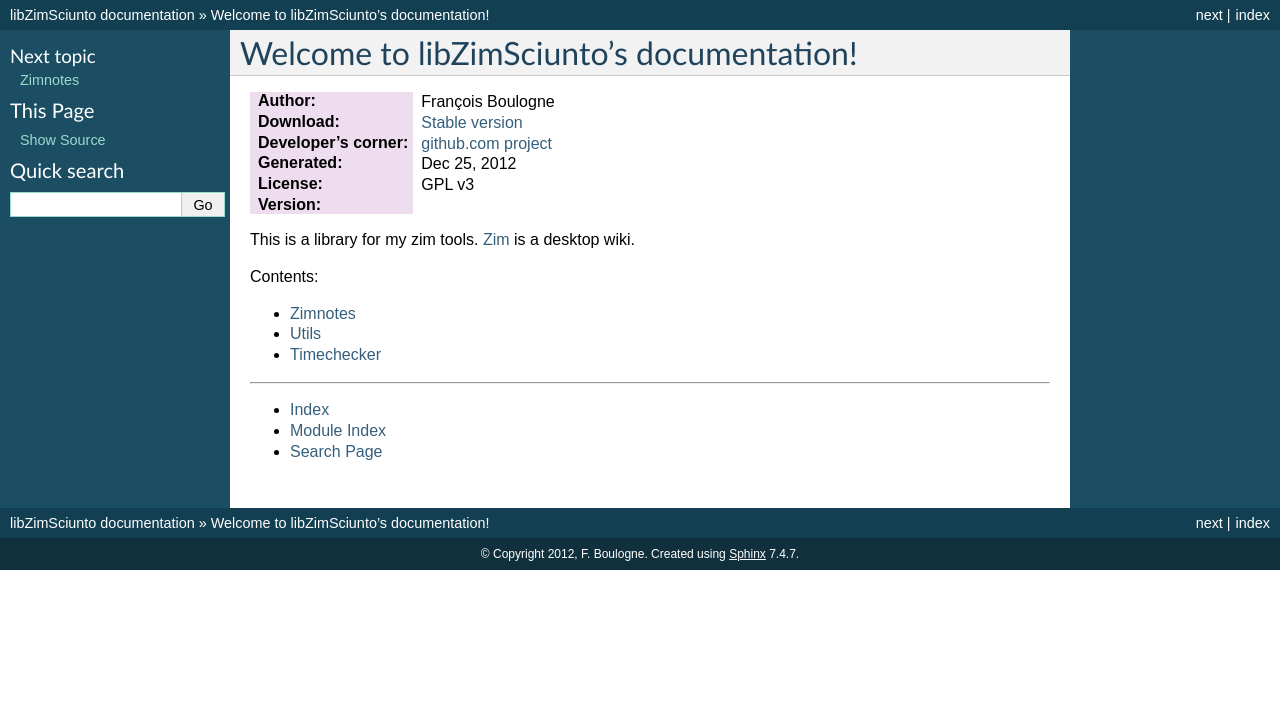
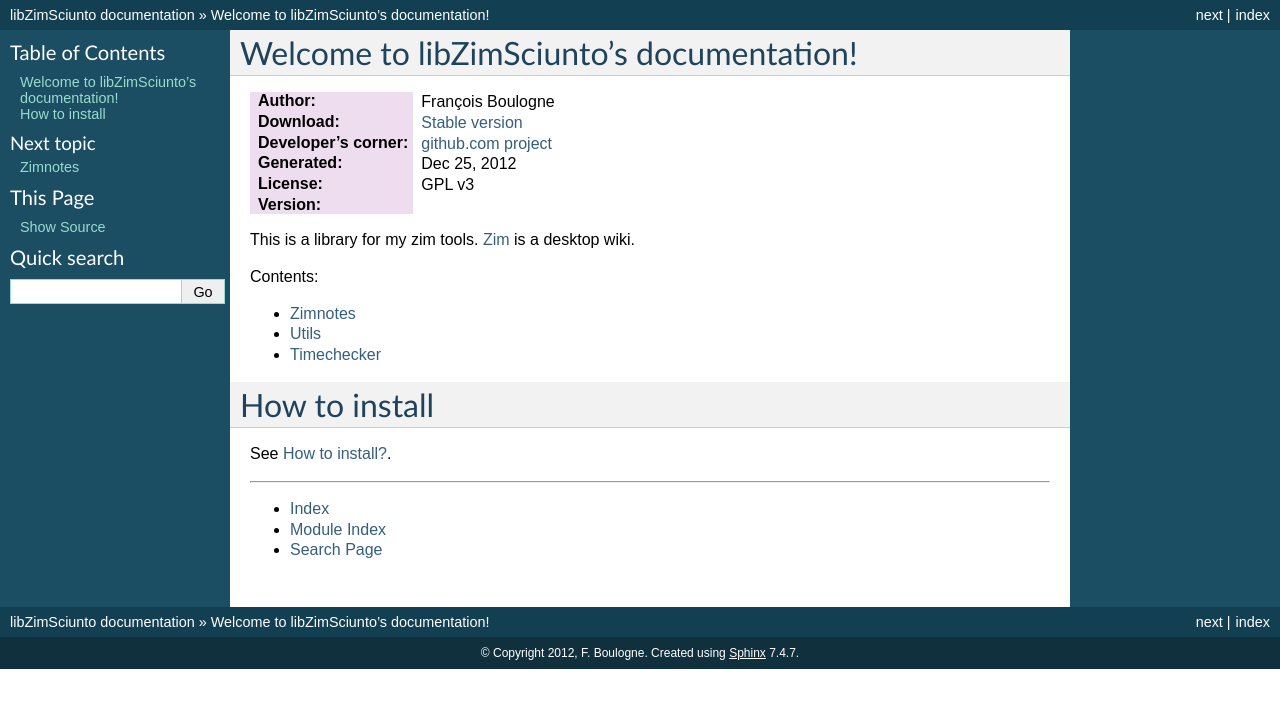
Before and after one commit to DarioGT/libZimSciunto, a Sphinx documentation site: the page built from doc/index.rst, in a window 1280 px wide. Shown: the top 708 px of the page. Built offline with Sphinx 7.4.7, drawn with Linux system fonts in a browser that asks for light colours.

Commit message:
add install. procedure

```diff
--- a/doc/index.rst
+++ b/doc/index.rst
@@ -24,6 +24,14 @@
     utils
     timechecker
 
+
+
+How to install
+==============
+
+See :doc:`install`.
+
+
 ==================
 
 * :ref:`genindex`
```
Also changed, not shown: doc/install.rst (added, +31 -0 lines).
